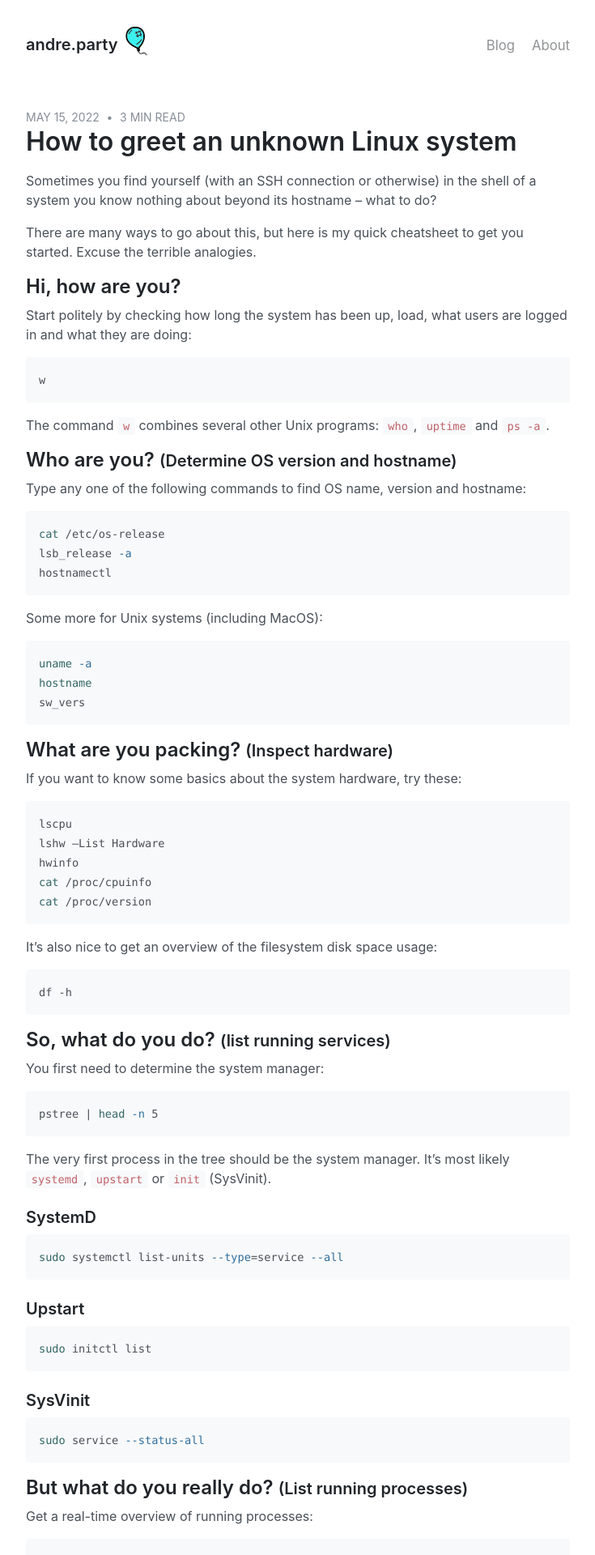
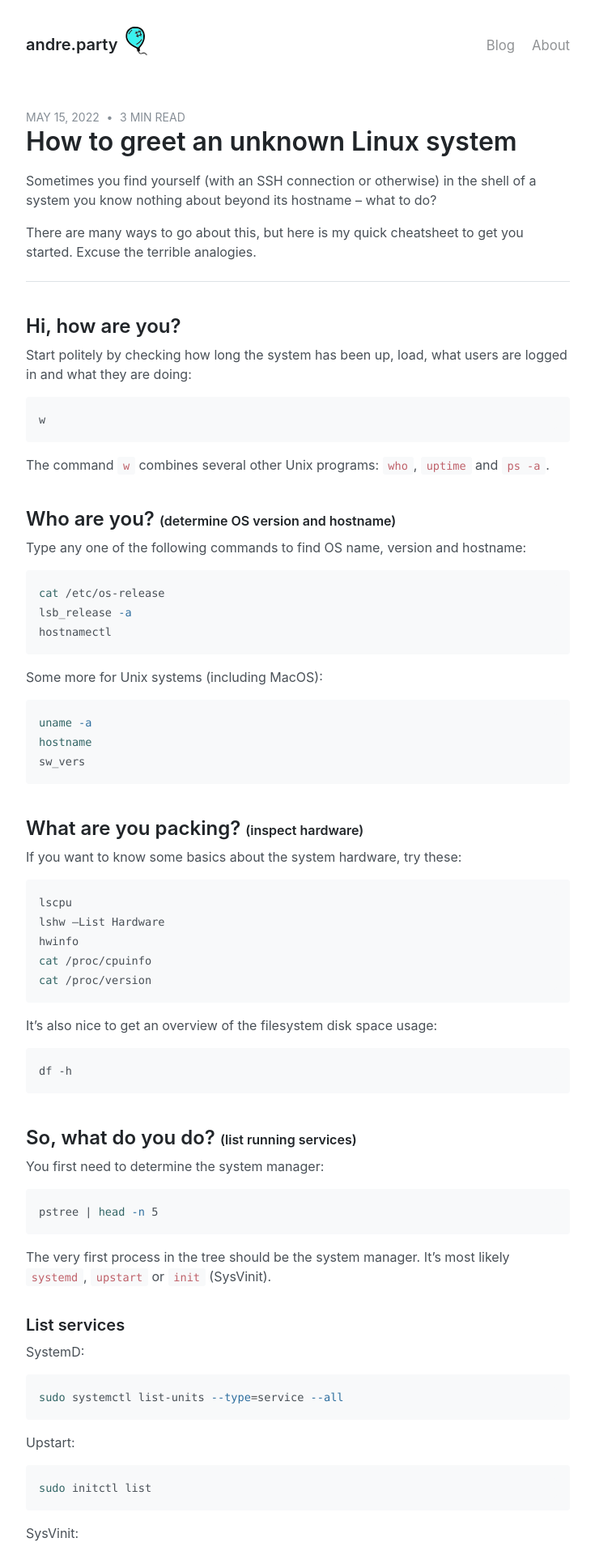
Before and after one commit to lersveen/andre.party, a Jekyll site: the page built from _posts/2022-05-15-linux-cheatsheet.md, in a window 1280 px wide. Shown: the top 1920 px of the page at 81% size, without its empty margins (272-1007 px from the left). Built offline with Jekyll 4.4.1, drawn with Linux system fonts in a browser that asks for light colours; some of the changed text lies outside the part shown.

Commit message:
Tweaked type style

````diff
--- a/_posts/2022-05-15-linux-cheatsheet.md
+++ b/_posts/2022-05-15-linux-cheatsheet.md
@@ -9,6 +9,8 @@ Sometimes you find yourself (with an SSH connection or otherwise) in the shell o
 
 There are many ways to go about this, but here is my quick cheatsheet to get you started. Excuse the terrible analogies.
 
+---
+
 ## Hi, how are you?
 Start politely by checking how long the system has been up, load, what users are logged in and what they are doing:
 ```
@@ -16,7 +18,7 @@ w
 ```
 The command `w` combines several other Unix programs: `who`, `uptime` and `ps -a`.
 
-## Who are you? <small>(Determine OS version and hostname)</small>
+## Who are you? <small>(determine OS version and hostname)</small>
 Type any one of the following commands to find OS name, version and hostname:
 ```sh
 cat /etc/os-release
@@ -31,7 +33,7 @@ hostname
 sw_vers
 ```
 
-## What are you packing? <small>(Inspect hardware)</small>
+## What are you packing? <small>(inspect hardware)</small>
 
 If you want to know some basics about the system hardware, try these:
 ```sh
@@ -55,23 +57,23 @@ pstree | head -n 5
 ```
 The very first process in the tree should be the system manager. It's most likely `systemd`, `upstart` or `init` (SysVinit).
 
-
-### SystemD
+### List services
+ SystemD:
 ```sh
 sudo systemctl list-units --type=service --all
 ```
 
-### Upstart
+Upstart:
 ```sh
 sudo initctl list
 ```
 
-### SysVinit
+SysVinit:
 ```sh
 sudo service --status-all
 ```
 
-## But what do you really do? <small>(List running processes)</small>
+## But what do you really do? <small>(list running processes)</small>
 Get a real-time overview of running processes:
 ```
 top
@@ -83,7 +85,7 @@ ps ax
 ```
 
 
-## Anyway, what's in your bag? <small>(List installed software)</small>
+## Anyway, what's in your bag? <small>(list installed software)</small>
 
 You first need to determine the package manager. This [depends on the Linux distribution](https://en.wikipedia.org/wiki/List_of_software_package_management_systems#Linux).
 
--- a/_sass/_type.scss
+++ b/_sass/_type.scss
@@ -14,17 +14,21 @@ h1 {
 }
 
 h2 {
-  margin-top: 1rem;
+  margin-top: 2.5rem;
   font-size: 1.5rem;
 }
 
+h2 small {
+  font-size: 1rem;
+}
+
 h3 {
-  margin-top: 1.5rem;
+  margin-top: 2.25rem;
   font-size: 1.25rem;
 }
 
 h4, h5, h6 {
-  margin-top: 1rem;
+  margin-top: 2rem;
   font-size: 1rem;
 }
 
@@ -68,7 +72,7 @@ abbr {
 blockquote {
   padding: .5rem 1rem;
   margin: .8rem 0;
-  color: var(--gray-500);
+  color: var(--gray-600);
   border-left: .25rem solid var(--border-color);
 
   p:last-child {
````
